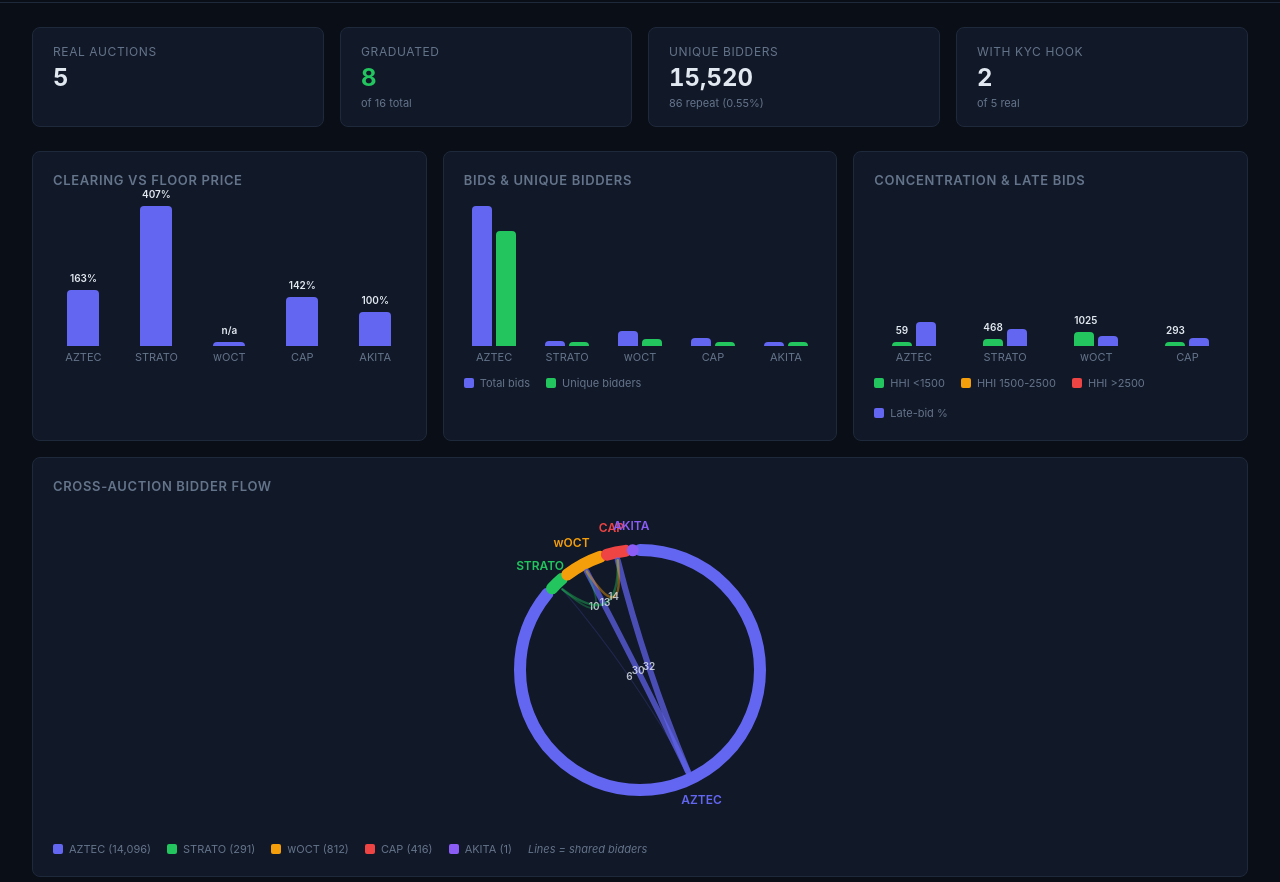
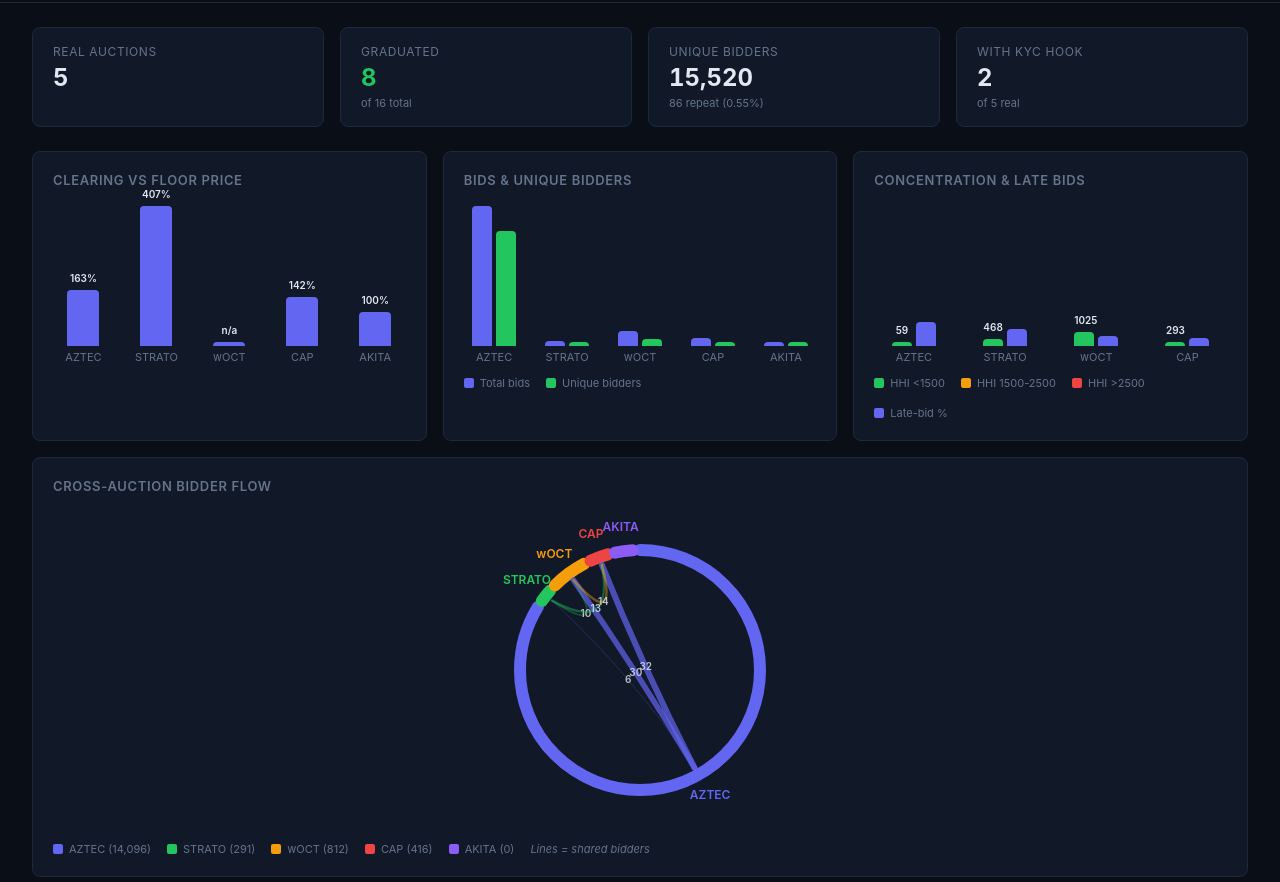
Before and after one commit to monkrus/cca-monitor, a website: page public/index.html in a window 1280 px wide. Shown: the part 70-952 px from the top of the page. Drawn offline with Linux system fonts and the light colour scheme; files whose address does not match are found by name.

Commit message:
Fix chord diagram: accurate zero-bidder count, label collision avoidance
- Show 0 instead of 1 for auctions with no bidders
- Give zero-bidder auctions a minimum arc to prevent label overlap
- Push apart labels that are too close together (CAP/AKITA fix)

Co-Authored-By: Claude Opus 4.6 <noreply@anthropic.com>

```diff
--- a/public/index.html
+++ b/public/index.html
@@ -506,17 +506,21 @@ function drawChord(overlapMatrix, auctions) {
   // Get bidder counts per auction for arc sizing
   var auctionMap = {};
   auctions.forEach(function(a) { if (!a.isTest) auctionMap[a.name] = a; });
-  var bidderCounts = names.map(function(name) { return (auctionMap[name] && auctionMap[name].uniqueBidders) || 1; });
+  var bidderCounts = names.map(function(name) { return (auctionMap[name] && auctionMap[name].uniqueBidders) || 0; });
   var totalBidders = bidderCounts.reduce(function(s, v) { return s + v; }, 0);
+  if (totalBidders === 0) return;
 
-  // Compute arc angles proportional to bidder count
+  // Compute arc angles proportional to bidder count, with minimum arc for zero-bidder auctions
   var gap = 0.06;
   var totalGap = gap * n;
-  var availableAngle = 2 * Math.PI - totalGap;
+  var minSweep = 0.15; // minimum arc so labels don't overlap
+  var zeroCount = bidderCounts.filter(function(c) { return c === 0; }).length;
+  var reservedAngle = minSweep * zeroCount;
+  var availableAngle = 2 * Math.PI - totalGap - reservedAngle;
   var arcs = [];
   var angle = -Math.PI / 2;
   for (var i = 0; i < n; i++) {
-    var sweep = (bidderCounts[i] / totalBidders) * availableAngle;
+    var sweep = bidderCounts[i] > 0 ? (bidderCounts[i] / totalBidders) * availableAngle : minSweep;
     arcs.push({ start: angle, end: angle + sweep, mid: angle + sweep / 2, color: colors[i % colors.length], name: names[i] });
     angle += sweep + gap;
   }
@@ -578,16 +582,30 @@ function drawChord(overlapMatrix, auctions) {
     }
   }
 
-  // Draw labels outside arcs
-  ctx.fillStyle = '#e2e8f0';
+  // Draw labels outside arcs with collision avoidance
   ctx.font = '600 12px Inter, system-ui, sans-serif';
   ctx.textAlign = 'center';
   ctx.textBaseline = 'middle';
+  var labelPositions = [];
   for (var i = 0; i < n; i++) {
     var lx = cx + (R + 24) * Math.cos(arcs[i].mid);
     var ly = cy + (R + 24) * Math.sin(arcs[i].mid);
-    ctx.fillStyle = arcs[i].color;
-    ctx.fillText(arcs[i].name, lx, ly);
+    // Push apart from previous labels if too close
+    for (var p = 0; p < labelPositions.length; p++) {
+      var dx = lx - labelPositions[p].x, dy = ly - labelPositions[p].y;
+      var dist = Math.sqrt(dx * dx + dy * dy);
+      if (dist < 18) {
+        var push = (18 - dist) / 2;
+        var nx = dx / (dist || 1), ny = dy / (dist || 1);
+        lx += nx * push; ly += ny * push;
+        labelPositions[p].x -= nx * push; labelPositions[p].y -= ny * push;
+      }
+    }
+    labelPositions.push({ x: lx, y: ly, i: i });
+  }
+  for (var p = 0; p < labelPositions.length; p++) {
+    ctx.fillStyle = arcs[labelPositions[p].i].color;
+    ctx.fillText(arcs[labelPositions[p].i].name, labelPositions[p].x, labelPositions[p].y);
   }
 
   // Legend
```
